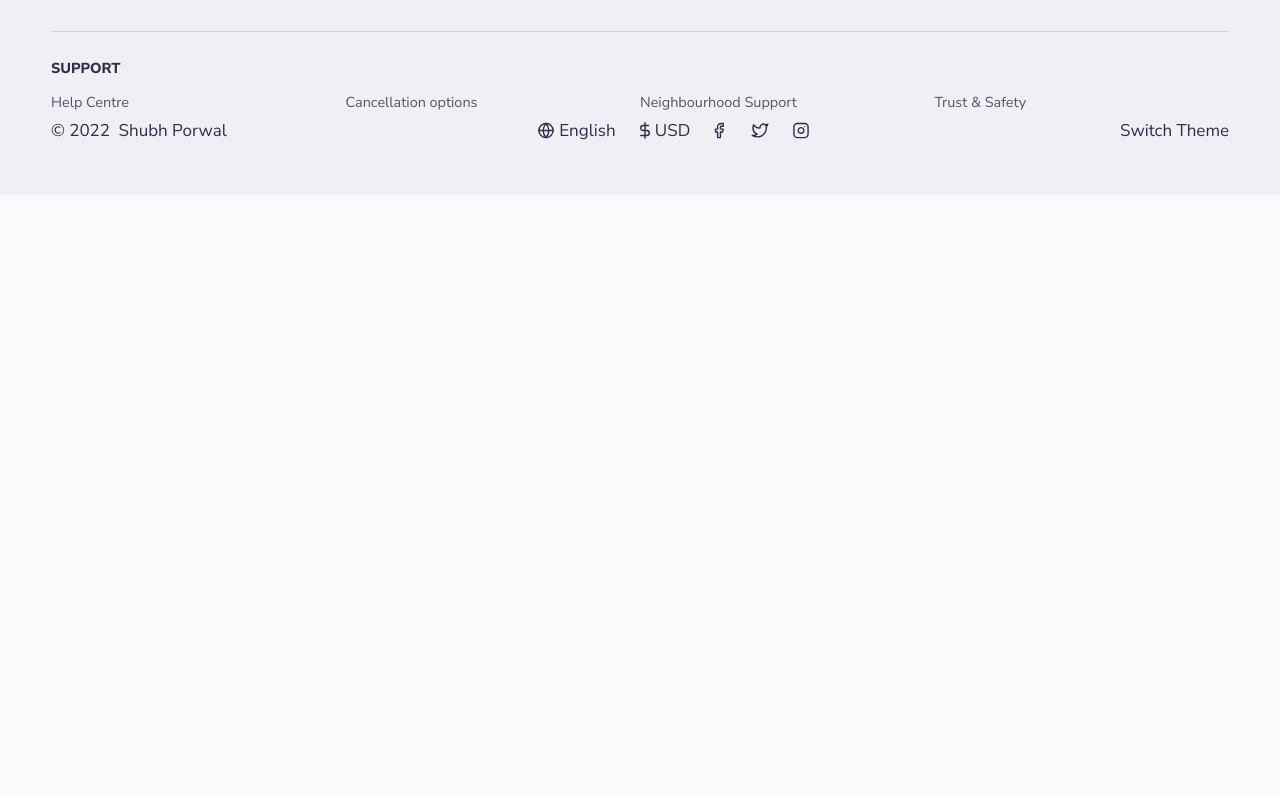
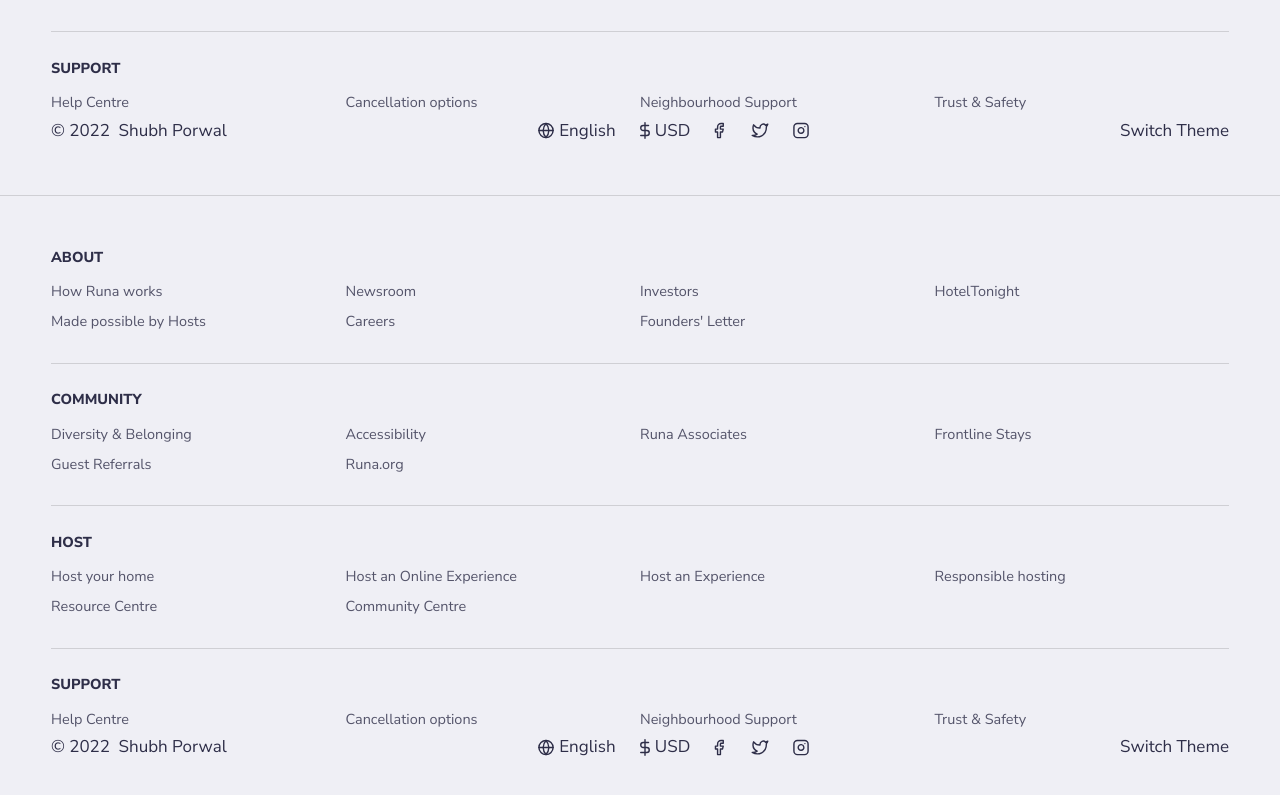
Before and after one commit to haruki-1/SEP490, a Next.js app in the folder FE/: page / in a window 1280 px wide. Shown: the part 1533-2328 px from the top of the page. Before the commit the page ends 1728 px from the top, so only its background shows below. Built offline with nearby package versions, Linux system fonts and the light colour scheme; no server answers.

Commit message:
chỉnh sửa bên manager và homestay

```diff
--- a/FE/package.json
+++ b/FE/package.json
@@ -25,7 +25,7 @@
 		"@radix-ui/react-slot": "^1.1.2",
 		"@radix-ui/react-tooltip": "^1.1.8",
 		"@react-hook/media-query": "^1.1.1",
-		"@tanstack/react-query": "^5.66.0",
+		"@tanstack/react-query": "^5.67.2",
 		"@tanstack/react-query-devtools": "^5.66.3",
 		"add": "^2.0.6",
 		"axios": "^1.8.1",
@@ -44,6 +44,7 @@
 		"next-themes": "^0.4.4",
 		"nprogress": "^0.2.0",
 		"react": "^18.2.0",
+		"react-chartjs-2": "^5.3.0",
 		"react-date-range": "^1.4.0",
 		"react-datepicker": "^8.1.0",
 		"react-day-picker": "^9.5.1",
--- a/FE/pages/home-stay/[id]/index.js
+++ b/FE/pages/home-stay/[id]/index.js
@@ -33,7 +33,10 @@
 import { Navigation } from 'swiper/modules';
 import Skeleton from 'react-loading-skeleton';
 import 'react-loading-skeleton/dist/skeleton.css';
+import { createBooking } from '@/pages/api/booking/createBooking';
+import { useAuth } from '@/context/AuthProvider';
 import { toast } from 'sonner';
+import { getUserVouchers } from '@/pages/api/voucher/getUserVouchers';
 import {
 	DropdownMenu,
 	DropdownMenuContent,
@@ -42,10 +45,7 @@
 	DropdownMenuSeparator,
 	DropdownMenuTrigger,
 } from '@/components/components/ui/dropdown-menu';
-import { createBooking } from '@/pages/api/booking/createBooking';
 import MainLayout from '@/pages/layout';
-import { useAuth } from '@/context/AuthProvider';
-import { getUserVouchers } from '@/pages/api/voucher/getUserVouchers';
 
 // Helper function to format dates consistently for comparison
 const formatDateForComparison = (dateInput) => {
@@ -481,7 +481,7 @@
 										/>
 										<span className='text-sm'>Online Payment</span>
 									</label>
-									<label className='flex items-center space-x-2 cursor-pointer'>
+									{/* <label className='flex items-center space-x-2 cursor-pointer'>
 										<input
 											type='radio'
 											checked={!isOnline}
@@ -489,7 +489,7 @@
 											className='form-radio h-4 w-4 text-blue-600'
 										/>
 										<span className='text-sm'>Cash on Arrival</span>
-									</label>
+									</label> */}
 								</div>
 							</div>
 
--- a/FE/pages/layout.js
+++ b/FE/pages/layout.js
@@ -4,6 +4,7 @@
 import 'react-toastify/dist/ReactToastify.css';
 import { Toaster } from '@/components/components/ui/sonner';
 import Header from '@/components/Header';
+import Footer from '@/components/Footer';
 
 const MainLayout = ({ children }) => {
 	return (
@@ -20,8 +21,9 @@
 				<div>
 					<Header />
 					{children}
+					<Footer />
 				</div>
-				<Toaster />
+				<Toaster position='top-right' richColors />
 				<ToastContainer />
 			</main>
 		</div>
--- a/FE/pages/searchList/index.js
+++ b/FE/pages/searchList/index.js
@@ -4,9 +4,9 @@
 import { useRouter, useSearchParams } from 'next/navigation';
 import { format } from 'date-fns';
 import { CalendarIcon, MapPin } from 'lucide-react';
-import { searchHomeStayByCity } from 'pages/api/city/searchHomeStayByCity';
+import { searchHomeStayByCity } from '@/pages/api/city/searchHomeStayByCity';
 import { Button } from '@/components/components/ui/button';
-import MainLayout from 'pages/layout';
+import MainLayout from '../layout';
 
 export default function SearchList() {
 	const router = useRouter();
```
Also changed, not shown: 1 other file (tests, documents, lock files or other folders).
